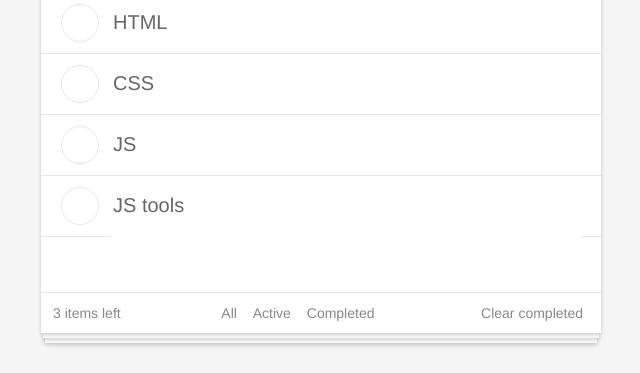
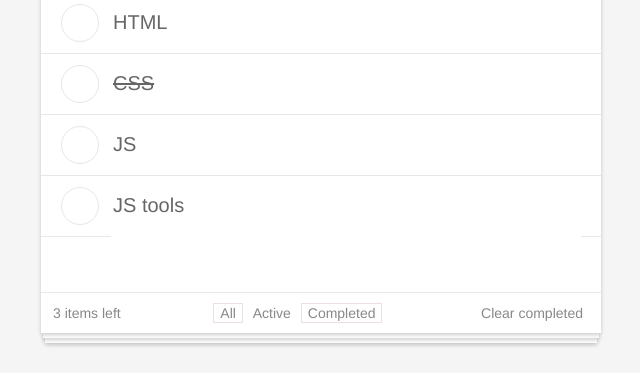
Before and after one commit to ok-technopolis-autumn-2017/Nadia_Poletova, a plain HTML site: page index.html in a window 1280 px wide. Shown: the part 171-544 px from the top of the page, 319-959 px from the left. Drawn offline with Linux system fonts and the light colour scheme.

Commit message:
css homework fix

```diff
--- a/styles/Projects/action.css
+++ b/styles/Projects/action.css
@@ -24,7 +24,7 @@
             color: #888888;
             }
 
-        .todos_filter:active {
+        .__active {
             border: 1px solid #ebdfdf;
             }
     .todos-action-bar_clear-completed{
--- a/styles/Projects/list.css
+++ b/styles/Projects/list.css
@@ -57,7 +57,7 @@
             background: url('../../img/todo-app-design-master/icons/completed.png') no-repeat center;
             border: 1px solid #76cbbb;
             }
-        .todo-item_ready-mark:checked + .todo-item_text{
+        .__ready .todo-item_text{
             text-decoration: line-through;
             }
 
```
